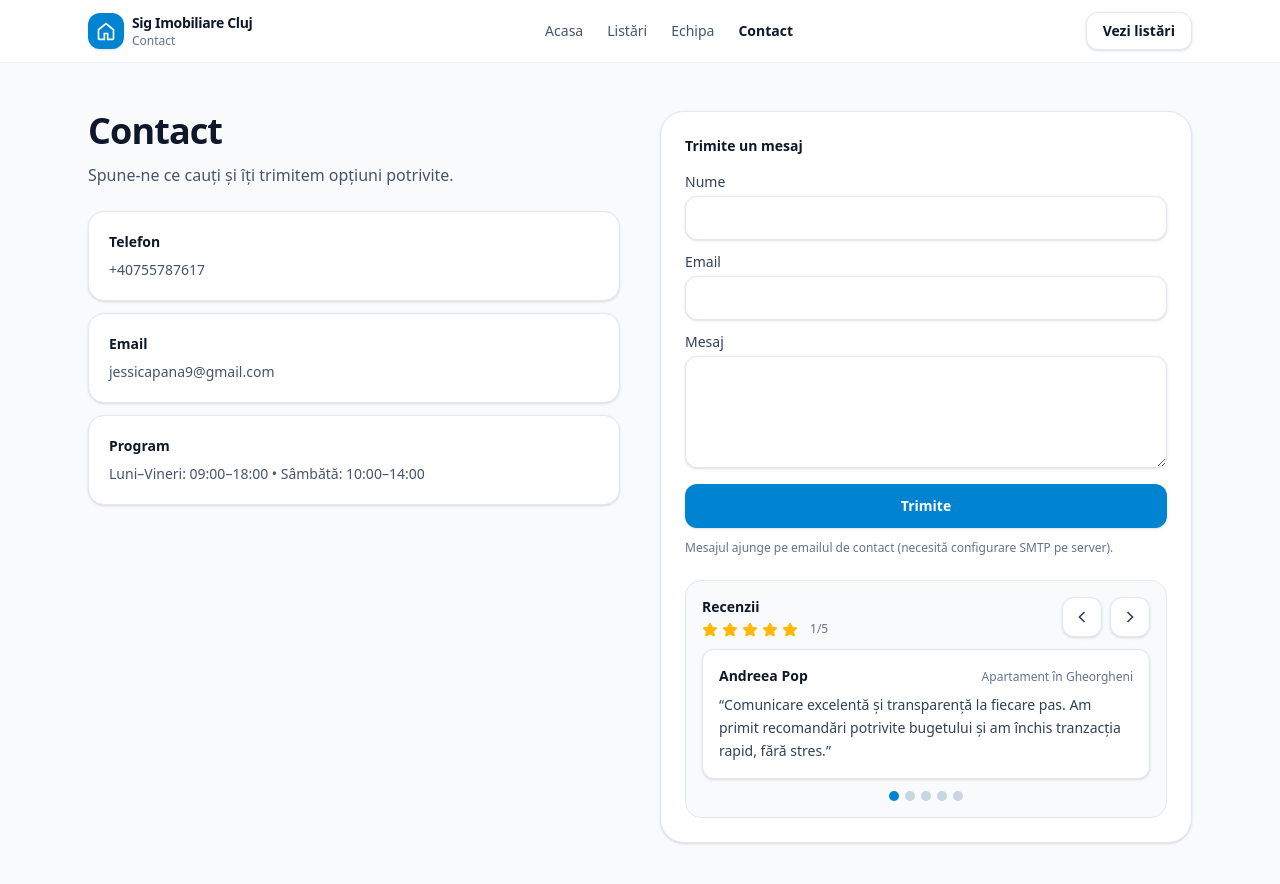
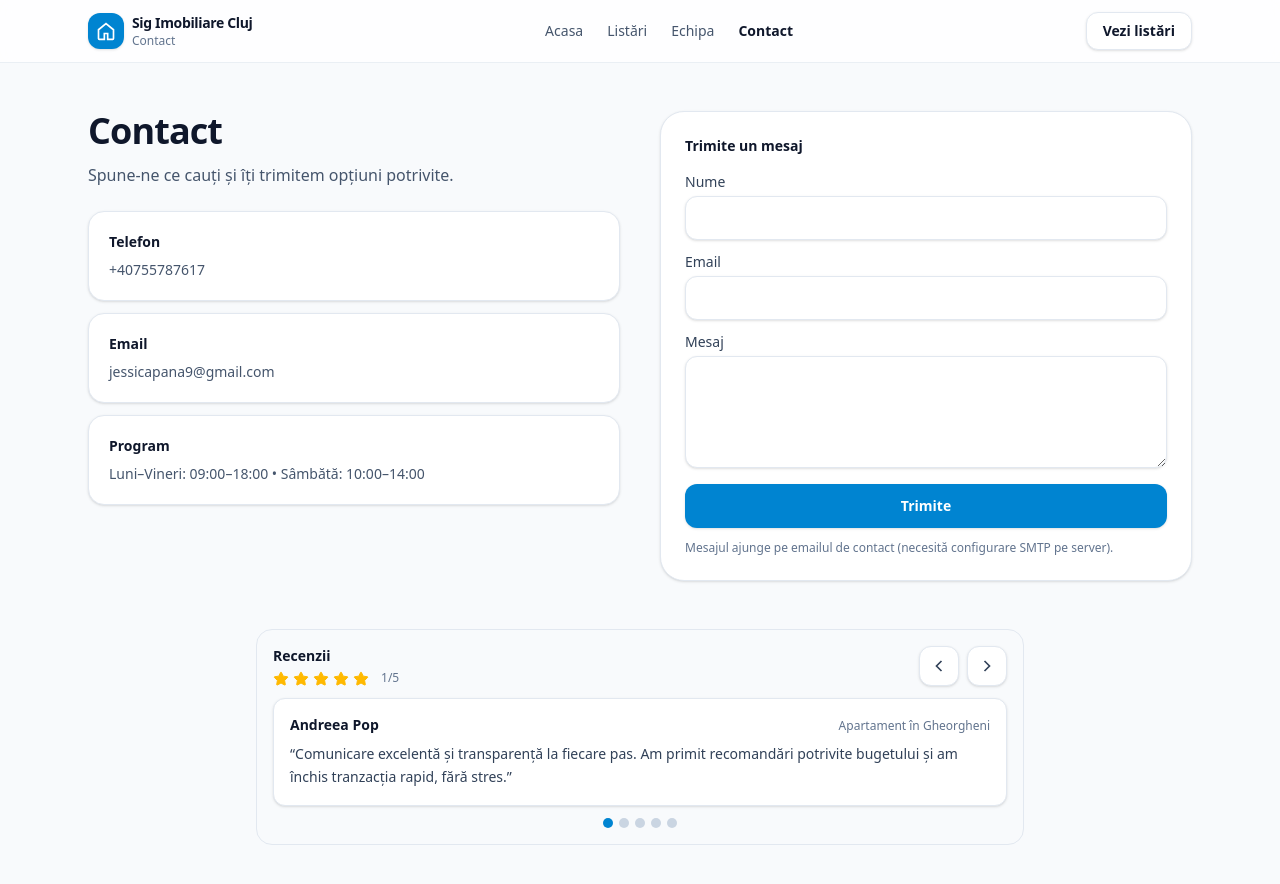
Before and after one commit to TonyHebe/SigImobCluj, a Next.js app: page /contact in a window 1280 px wide. Shown: the top 884 px of the page. Built offline with nearby package versions, Linux system fonts and the light colour scheme.

Commit message:
Refactor: Adjust ReviewsCarousel layout and remove unnecessary margin
Co-authored-by: antoniohebe1 <antoniohebe1@gmail.com>

```diff
--- a/src/app/contact/page.tsx
+++ b/src/app/contact/page.tsx
@@ -112,7 +112,12 @@ export default function ContactPage() {
               Trimite un mesaj
             </div>
             <ContactMessageForm />
-            <ReviewsCarousel />
+          </div>
+
+          <div className="lg:col-span-2">
+            <div className="mx-auto mt-2 w-full max-w-3xl">
+              <ReviewsCarousel />
+            </div>
           </div>
         </section>
       </main>
--- a/src/components/ReviewsCarousel.tsx
+++ b/src/components/ReviewsCarousel.tsx
@@ -88,7 +88,7 @@ export function ReviewsCarousel() {
   }
 
   return (
-    <section className="mt-6 rounded-2xl border border-slate-200 bg-slate-50 p-4">
+    <section className="rounded-2xl border border-slate-200 bg-slate-50 p-4">
       <div className="flex items-start justify-between gap-4">
         <div>
           <div className="text-sm font-semibold text-slate-900">Recenzii</div>
```
